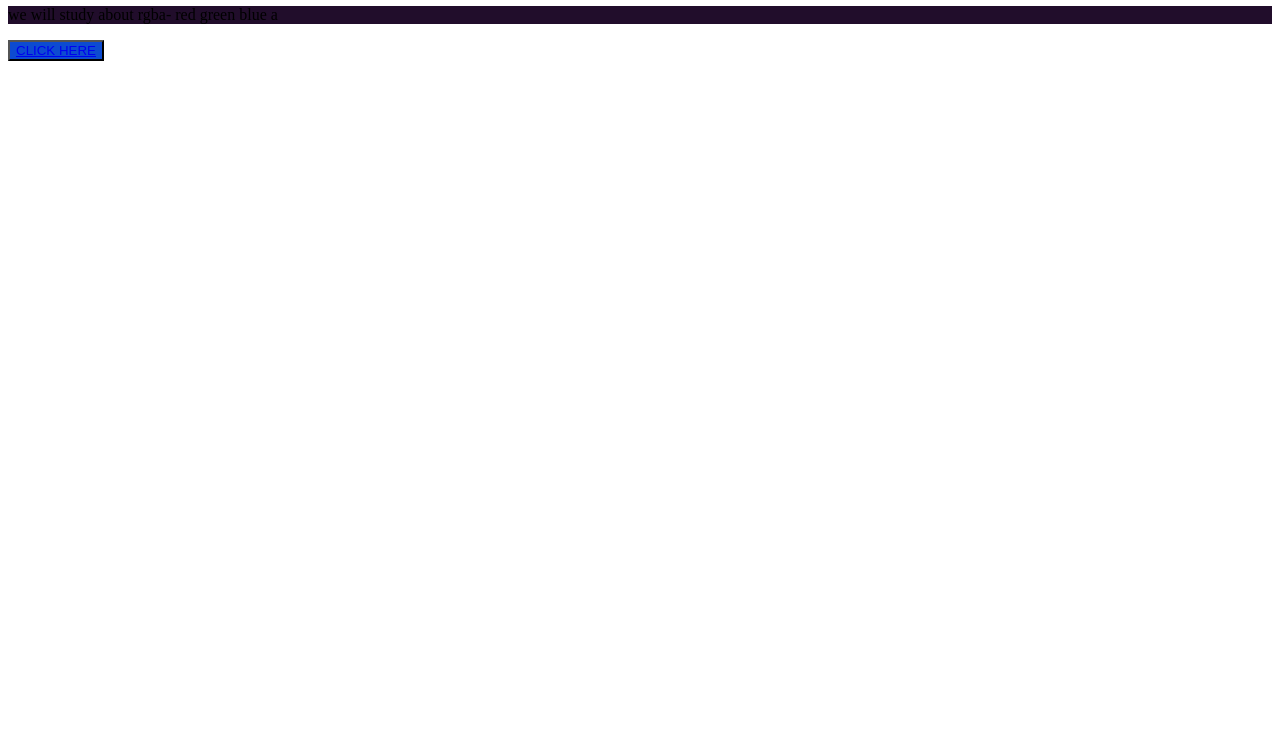
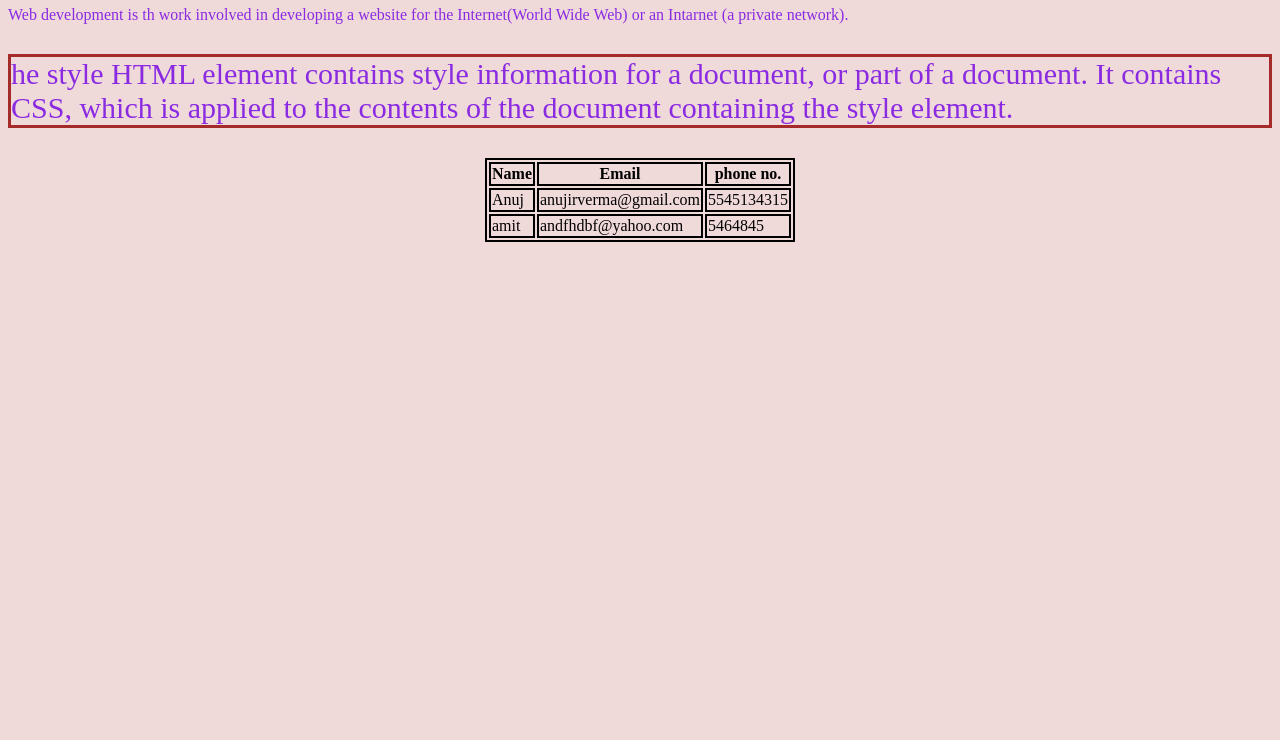
Before and after one commit to anujverma08/html, a plain HTML site: page index.html in a window 1280 px wide. Shown: the part 60-800 px from the top of the page. Drawn offline with Linux system fonts and the light colour scheme.

Commit message:
new file:   audio tag.html 	new file:   c.css 	modified:   index.html 	new file:   meta.html 	new file:   note.txt 	new file:   notes.ico 	new file:   video tag.html

```diff
--- a/index.html
+++ b/index.html
@@ -1,14 +1,73 @@
 <html>
     <head>
         <title> website</title>
+
+        <style type="text/css">
+
+            body{
+                background-color:rgb(240, 217, 217)}
+            !--h1,p{
+                color:rgb(252, 1, 1);
+            }
+
+            h1{
+                color:rgb(252, 1, 1);
+            }
+            p{
+                color:blueviolet
+            }
+            .text{
+                font-size:30px;
+                border:solid ;
+                border-color: brown;
+
+
+            }
+            table,th,td{
+                border:2px solid black;
+
+            }
+            .a{
+                margin-left: auto;
+                margin-right: auto;
+            }
+
+        </style>
+
     </head>
     <body>
-        <h1>Learming html </h1>
-        <p style="background-color:rgb(33, 13, 43)"p\ >
-            we will study about rgba- red green blue a</p>
-        <button style="background-color:rgb(13, 75, 209)">
-            <a href="https://www.google.co.in/">
-                 CLICK HERE</a>
-        </button> </body>
+        <h1>Learning css </h1>
+        <p> Web development is th work involved in developing a
+            website for the Internet(World Wide Web) or an Intarnet
+            (a private network).
+        </p>
+        <p class="text">
+            he style HTML element contains style
+            information for a document, or part of a document.
+            It contains CSS, which is applied to the contents of the
+            document containing the style element.
+
+        </p>
+        <table class="a">
+            <tr>
+                <th>
+                    Name
+                </th>
+                <th>Email</th>
+                <th>phone no.</th>
+            </tr>
+            <tr>
+                <td>Anuj</td>
+                <td>anujirverma@gmail.com</td>
+                <td>5545134315</td>
+            </tr>
+            <tr>
+                <td>amit</td>
+                <td>andfhdbf@yahoo.com</td>
+                <td>5464845</td>
+            </tr>
+        </table>
+
+    </body>
 
 </html>
```
Also changed, not shown: audio tag.html (added, +17 -0 lines), meta.html (added, +46 -0 lines), video tag.html (added, +12 -0 lines), c.css (added), note.txt (added), notes.ico (added), 1 other file.
